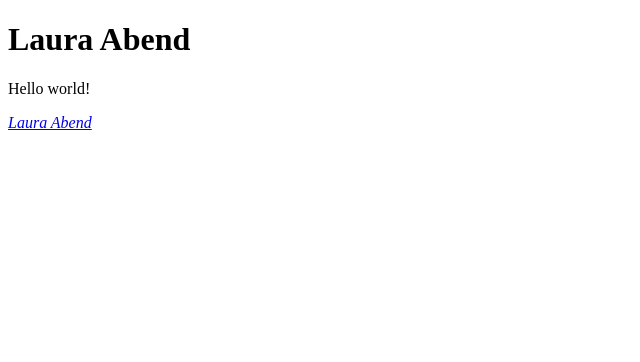
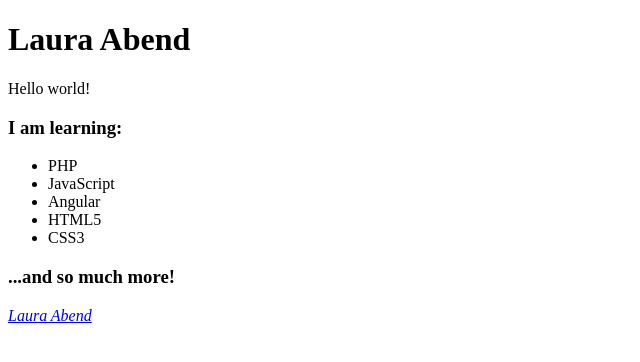
Before and after one commit to algho5/challenge2, a PHP site: page /code_school.php in a window 1280 px wide. Shown: the top 362 px of the page, without its empty margins (0-640 px from the left). Run offline with PHP 8.4, Linux system fonts and the light colour scheme.

Commit message:
add array practice

```diff
--- a/code_school.php
+++ b/code_school.php
@@ -1,5 +1,6 @@
 <?php
 $name = 'Laura Abend';
+$learning = array('PHP', 'JavaScript', 'Angular', 'HTML5', 'CSS3');
  ?>
 <!DOCTYPE html>
 <html>
@@ -10,6 +11,15 @@ $name = 'Laura Abend';
   <body>
     <h1><?php echo $name; ?></h1>
     <p><?php echo 'Hello world!'; ?></p>
+    <h3>I am learning:</h3>
+    <ul>
+      <li><?php echo $learning[0]; ?></li>
+      <li><?php echo $learning[1]; ?></li>
+      <li><?php echo $learning[2]; ?></li>
+      <li><?php echo $learning[3]; ?></li>
+      <li><?php echo $learning[4]; ?></li>
+    </ul>
+    <h3>...and so much more!</h3>
   </body>
   <footer><?php include 'footer.php'; ?></footer>
 </html>
```
